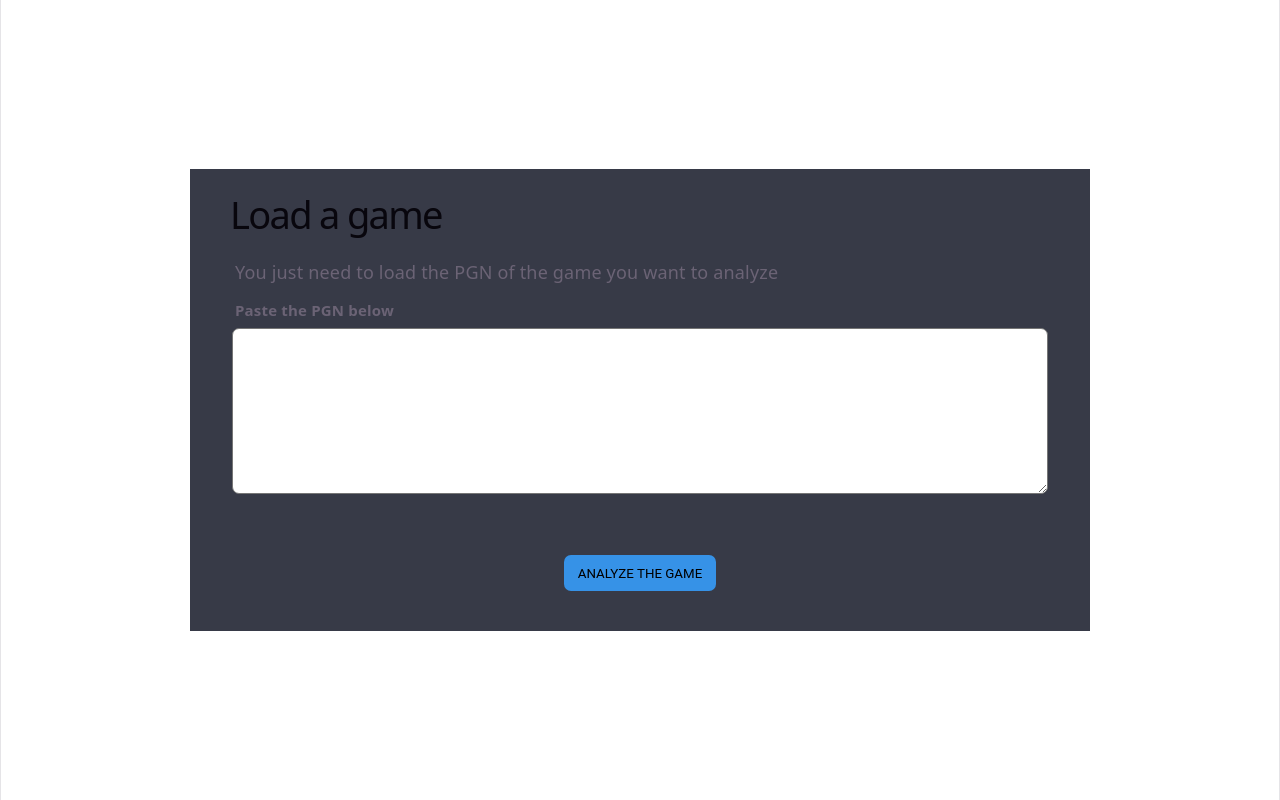
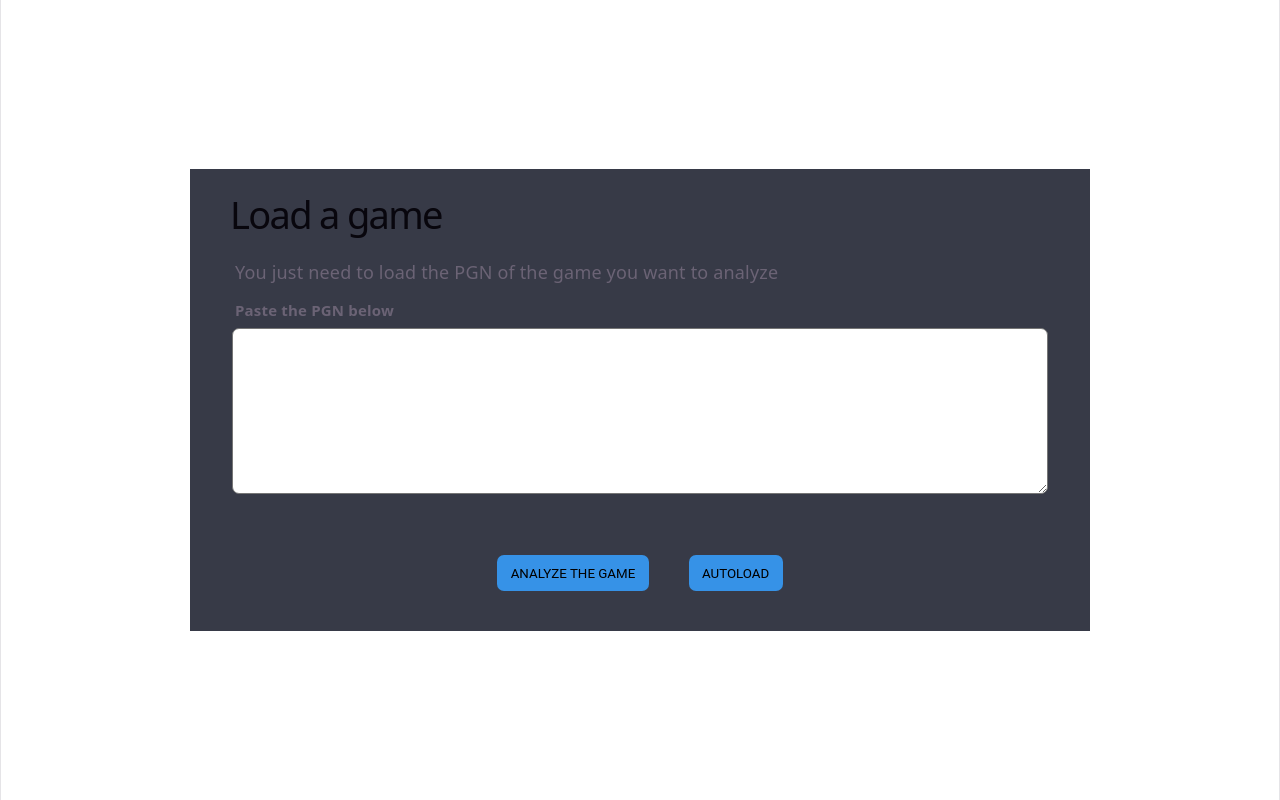
Before and after one commit to darylbdr/AI-Chesscoach, a React (Vite) app: page / in a window 1280 px wide. Built offline with nearby package versions, Linux system fonts and the light colour scheme.

Commit message:
fixed the bug with the previousMove function

```diff
--- a/src/ChessPage.tsx
+++ b/src/ChessPage.tsx
@@ -1,4 +1,4 @@
-import { useState } from 'react'
+import { useEffect, useState } from 'react'
 import { Chess, type Square, type Move } from 'chess.js'
 import { Chessboard, type PieceDropHandlerArgs, type SquareHandlerArgs } from 'react-chessboard'
 import './App.css'
@@ -15,6 +15,10 @@ function ChessPage({game} : {game: Chess}) {
   const formattedHistory = formatMoveHistory(rawHistory);
   const totalMoves = rawHistory.length;
 
+  useEffect(() => {
+    fillFenHistory();
+  }, [game]);
+
   function formatMoveHistory(history: string[]){
     const movePairs = [];
 
@@ -26,10 +30,22 @@ function ChessPage({game} : {game: Chess}) {
     return movePairs;
   }
 
+  function fillFenHistory(){
+    const fullGame = new Chess();
+    const history:string[] = [];
+    for (const move of verboseHistory) {
+      fullGame.move({from: move.from, to: move.to, promotion: move.promotion})
+      history.push(fullGame.fen())
+    }
+
+    setFenHistory(history);
+  }
+
+
   function chessMove(actualMove: Move){
     if (!actualMove) return false;
 
-    setGameCopy( prev =>{
+    setGameCopy( prev => {
       const nextGame = new Chess(prev.fen());
       nextGame.move({
         from: actualMove.from,
@@ -37,7 +53,6 @@ function ChessPage({game} : {game: Chess}) {
         promotion: actualMove.promotion,
       });
 
-      setFenHistory((prev) => [...prev, nextGame.fen()]);
       setSquareStyles({
         [actualMove.from]: { backgroundColor: 'rgba(255, 255, 0, 0.4)' },
         [actualMove.to]: { backgroundColor: 'rgba(255, 255, 0, 0.4)' }
@@ -56,8 +71,6 @@ function ChessPage({game} : {game: Chess}) {
 
     setCurrentMoveIndex(nextIndex);
     chessMove(verboseHistory[nextIndex]);
-
-    console.log(currentMoveIndex)
   }
 
   function goTopreviousMove(){
--- a/src/Home.tsx
+++ b/src/Home.tsx
@@ -29,6 +29,17 @@ function Home( {setGame} : HomeProps){
         }
 
         navigate("/board");
+    }
+
+    const autoLoad = () => {
+        setPgn(`1. e4 c6 2. Nf3 d5 3. exd5 cxd5 4. Nc3 Nf6 5. d4 Bg4 6. h3 Bxf3 7. Qxf3 e6 8.
+	Bg5 Be7 9. O-O-O O-O 10. Bxf6 Bxf6 11. g4 Nc6 12. Bd3 Nxd4 13. Qe3 h6
+	14. Nb5
+	Bg5 15. f4 Bf6 16. Nxd4 Rc8 17. g5 Be7 18. gxh6 g6 19. Rhg1 Kh7 20. f5 Rc6 21.
+	fxg6+ fxg6 22. Bxg6+ Kh8 23. Qe5+ Bf6 24. Nxe6 Rxc2+ 25. Kxc2 Qc8+ 26. Kd3 Bxe5
+	27. Bf5 Rxf5 28. Rg7 Qxe6 29. Rdg1 Rf3+ 30. Ke2 Bxg7+ 31. Kxf3 Bxh6 32. b4 Qe5
+	33. Rg4 Qe3+ 34. Kg2 Bf4 35. Rh4+ Kg7 36. Rg4+ Kf6 37. Rxf4+ Ke5 38. Re4+ Kxe4
+	39. Kf1 Qd2 40. Kg1 Ke3 41. a3 Qf2+ 42. Kh1 Kf3 43. h4 Kg3 44. h5 Qg2# 0-1`);
     }
 
 
@@ -84,6 +95,16 @@ function Home( {setGame} : HomeProps){
                 fontFamily: 'Roboto, sans-serif',
                 border: 'None'
             }}>Analyze the game</button>
+
+            <button onClick={autoLoad} style={{
+                margin: '0 0px 40px 40px',
+                textTransform: 'uppercase',
+                background: 'hsl(209 79% 56%)',
+                padding:'.8em 1em',
+                borderRadius: '7px',
+                fontFamily: 'Roboto, sans-serif',
+                border: 'None'
+            }}>autoload</button>
         </div>
 
     );
```
